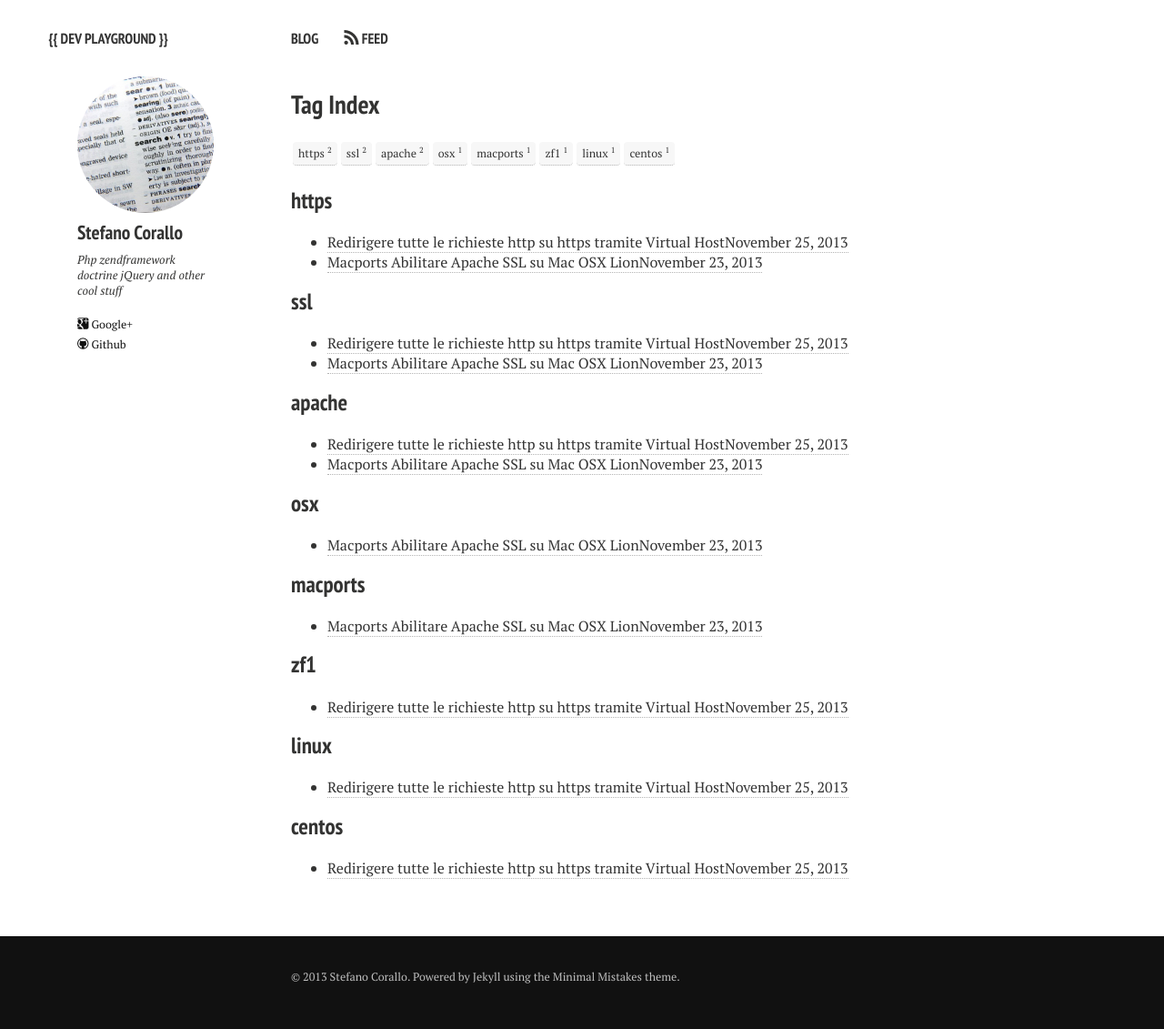
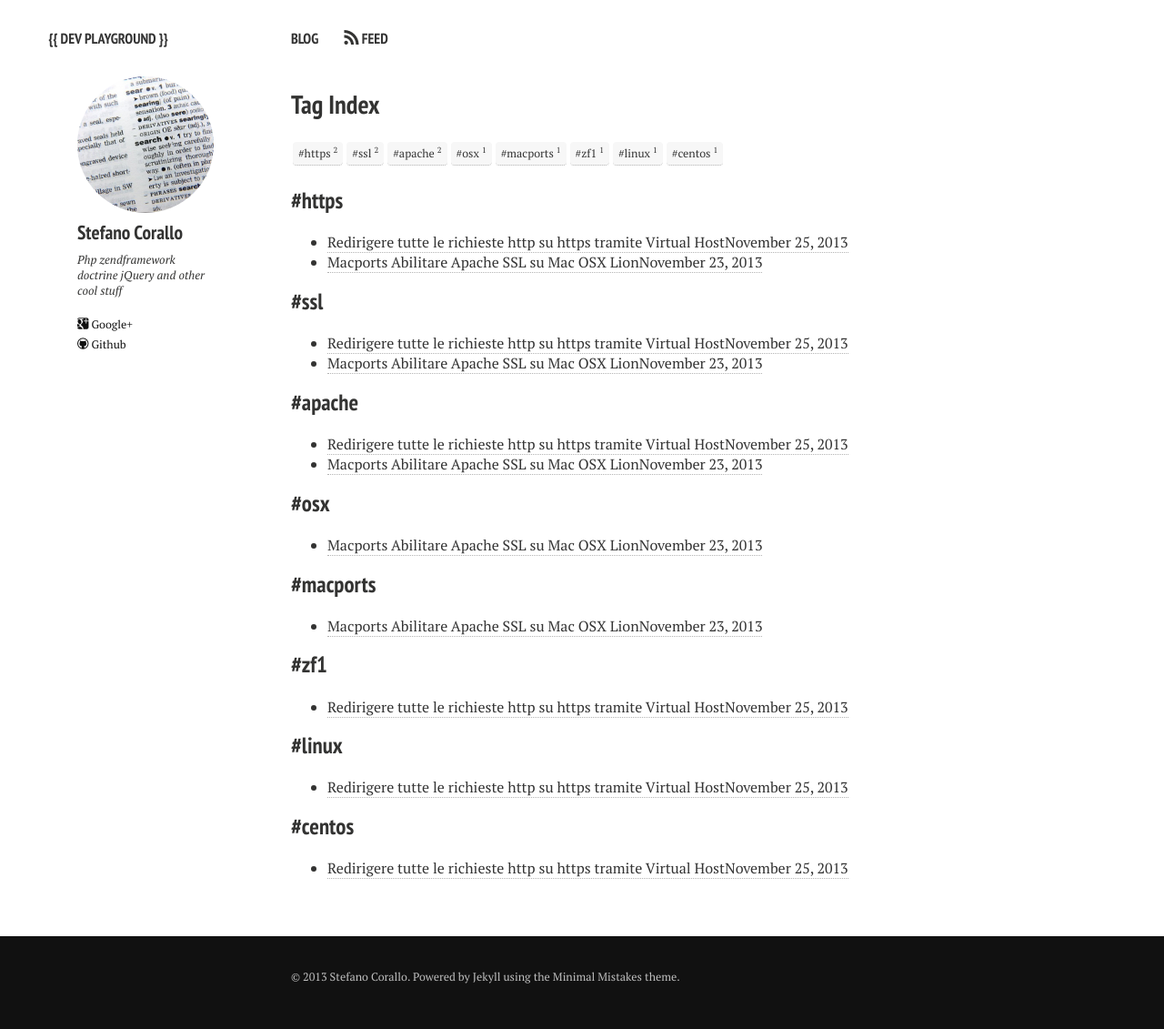
Before and after one commit to stefanorg/stefanorg.github.io, a Jekyll site: the page built from tags.html, in a window 1280 px wide. Shown: the whole page at 91% size. Built offline with Jekyll 4.4.1, drawn with Linux system fonts in a browser that asks for light colours; nearby versions of some CDN libraries.

Commit message:
creato branch develop modificati tag

```diff
--- a/_config.yml
+++ b/_config.yml
@@ -2,7 +2,7 @@
 tagline:          A short tagline
 description:      php zendframework zendframework2 zf2 zf1 javascript jquery
 #Comment out url when working locally to resolve base urls correctly
-url:              http://stefanorg.github.io
+url:              http://localhost:4000 #http://stefanorg.github.io
 disqus_shortname: devplayground
 
 # Owner/author information
--- a/_layouts/home.html
+++ b/_layouts/home.html
@@ -40,7 +40,7 @@
   <article itemscope itemtype="http://schema.org/BlogPosting" itemprop="blogPost">
     <h2 itemprop="headline"><a href="{{ site.url }}{{ post.url }}" rel="bookmark" title="{{ post.title }}">{{ post.title }}</a></h2>
     <p itemprop="text">{% if post.description %}{{ post.description }}{% else %}{{ post.content | strip_html | strip_newlines | truncate: 120 }}{% endif %}</p>
-    <p class="pull-right">Tags: {% for tag in post.tags %}<a href="{{ site.url }}/tags.html#{{ tag | cgi_encode }}" title="Pagine con tag {{ tag }}" rel="tag">{{ tag }}</a>{% unless forloop.last %}&nbsp;&comma;&nbsp;{% endunless %}{% endfor %}</p>
+    <p class="pull-right">Tags: {% for tag in post.tags %}<a href="{{ site.url }}/tags.html#{{ tag | cgi_encode }}" title="Pagine con tag {{ tag }}" rel="tag">#{{ tag }}</a>{% unless forloop.last %}&nbsp;&nbsp;&nbsp;{% endunless %}{% endfor %}</p>
   </article>
   {% endfor %}
 </div><!-- /#index -->
--- a/_layouts/post-index.html
+++ b/_layouts/post-index.html
@@ -37,7 +37,7 @@
     <article itemscope itemtype="http://schema.org/BlogPosting" itemprop="blogPost">
       <h2 itemprop="headline"><a href="{{ site.url }}{{ post.url }}" rel="bookmark" title="{{ post.title }}">{{ post.title }}</a></h2>
       <p itemprop="text">{% if post.description %}{{ post.description }}{% else %}{{ post.content | strip_html | strip_newlines | truncate: 120 }}{% endif %}</p>
-      <p class="pull-right">Tags: {% for tag in post.tags %}<a href="{{ site.url }}/tags.html#{{ tag | cgi_encode }}" title="Pagine con tag {{ tag }}" rel="tag">{{ tag }}</a>{% unless forloop.last %}&nbsp;&comma;&nbsp;{% endunless %}{% endfor %}</p>
+      <p class="pull-right">Tags: {% for tag in post.tags %}<a href="{{ site.url }}/tags.html#{{ tag | cgi_encode }}" title="Pagine con tag {{ tag }}" rel="tag">#{{ tag }}</a>{% unless forloop.last %}&nbsp;&nbsp;&nbsp;{% endunless %}{% endfor %}</p>
     </article>
   {% endfor %}
 </div><!-- /#index -->
--- a/_layouts/post.html
+++ b/_layouts/post.html
@@ -34,7 +34,7 @@
         <div class="article-author-bottom">
           {% include author-bio.html %}
         </div>
-        <p class="pull-right">Tags: {% for tag in page.tags %}<a href="{{ site.url }}/tags.html#{{ tag | cgi_encode }}" title="Pagine con tag {{ tag }}" rel="tag">{{ tag }}</a>{% unless forloop.last %}&nbsp;&bull;&nbsp;{% endunless %}{% endfor %}</p>
+        <p class="pull-right">Tags: {% for tag in page.tags %}<a href="{{ site.url }}/tags.html#{{ tag | cgi_encode }}" title="Pagine con tag {{ tag }}" rel="tag">#{{ tag }}</a>{% unless forloop.last %}&nbsp;&nbsp;&nbsp;{% endunless %}{% endfor %}</p>
         <p class="byline"><strong>{{ page.title }}</strong> è stato pubblicato il <time datetime="{{ page.date | date_to_xmlschema }}" itemprop="datePublished">{{ page.date | date: "%B %d, %Y" }}</time>{% if page.modified %} e modificato il <time datetime="{{ page.modified | date: "%Y-%m-%d" }}" itemprop="dateModified">{{ page.modified | date: "%B %d, %Y" }}</time>{% endif %} da <span itemprop="author" itemscope itemtype="http://schema.org/Person"><span itemprop="name"><a href="{{ site.url }}/about" title="About {{ site.owner.name }}" itemprop="url">{{ site.owner.name }}</a></span></span>.</p>
         {% if site.disqus_shortname and page.comments %}<section id="disqus_thread"></section>{% endif %}
       </footer>
--- a/tags.html
+++ b/tags.html
@@ -8,18 +8,18 @@
 {% assign tags_list = site.tags %}
   {% if tags_list.first[0] == null %}
     {% for tag in tags_list %}
-    	<li><a href="#{{ tag }}">{{ tag }} <span>{{ site.tags[tag].size }}</span></a></li>
+    	<li><a href="#{{ tag }}">#{{ tag }} <span>{{ site.tags[tag].size }}</span></a></li>
     {% endfor %}
   {% else %}
     {% for tag in tags_list %}
-    	<li><a href="#{{ tag[0] }}">{{ tag[0] }} <span>{{ tag[1].size }}</span></a></li>
+    	<li><a href="#{{ tag[0] }}">#{{ tag[0] }} <span>{{ tag[1].size }}</span></a></li>
     {% endfor %}
   {% endif %}
 {% assign tags_list = nil %}
 </ul>
 
 {% for tag in site.tags %}
-	<h2 id="{{ tag[0] }}">{{ tag[0] }}</h2>
+	<h2 id="{{ tag[0] }}">#{{ tag[0] }}</h2>
 	<ul class="post-list">
 		{% assign pages_list = tag[1] %}
 		{% for post in pages_list %}
```
